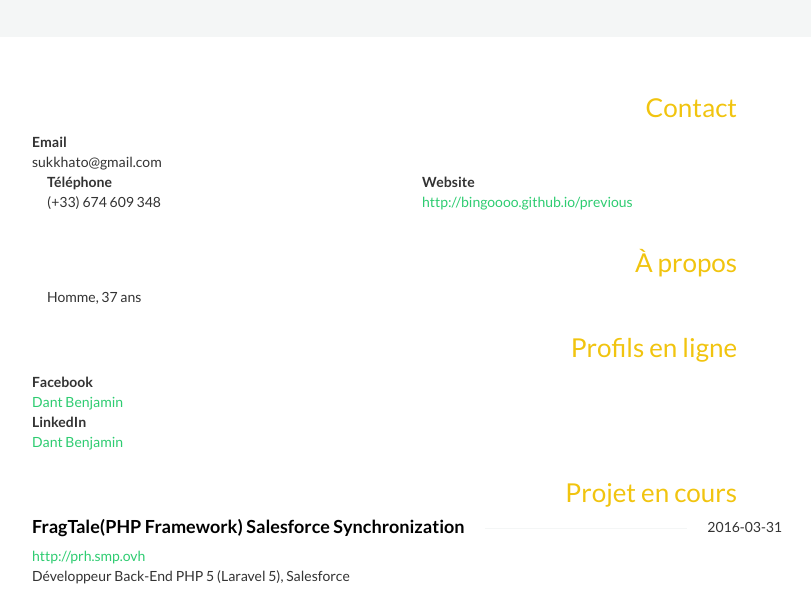
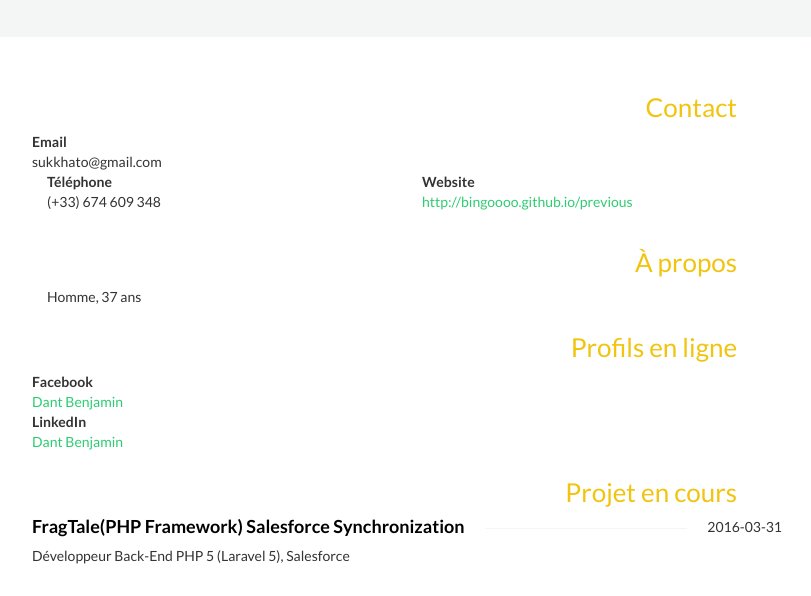
Before and after one commit to bingoooo/bingoooo.github.io, a plain HTML site: page previous/index.html in a window 1280 px wide. Shown: the part 149-745 px from the top of the page, without its empty margins (233-1044 px from the left). Drawn offline with nearby package versions, Linux system fonts and the light colour scheme; some icons are missing.

Commit message:
Update index.html
Fixed unremoved link

```diff
--- a/previous/index.html
+++ b/previous/index.html
@@ -104,9 +104,6 @@
 						<span>FragTale(PHP Framework) Salesforce Synchronization</span>
 						<span class="date">2016-03-31</span>
 					</h4>
-					<div>
-						<a href="http://prh.smp.ovh">http://prh.smp.ovh</a>
-					</div>
 					<div class="position">
 						Développeur Back-End PHP 5 (Laravel 5), Salesforce
 					</div>
```
